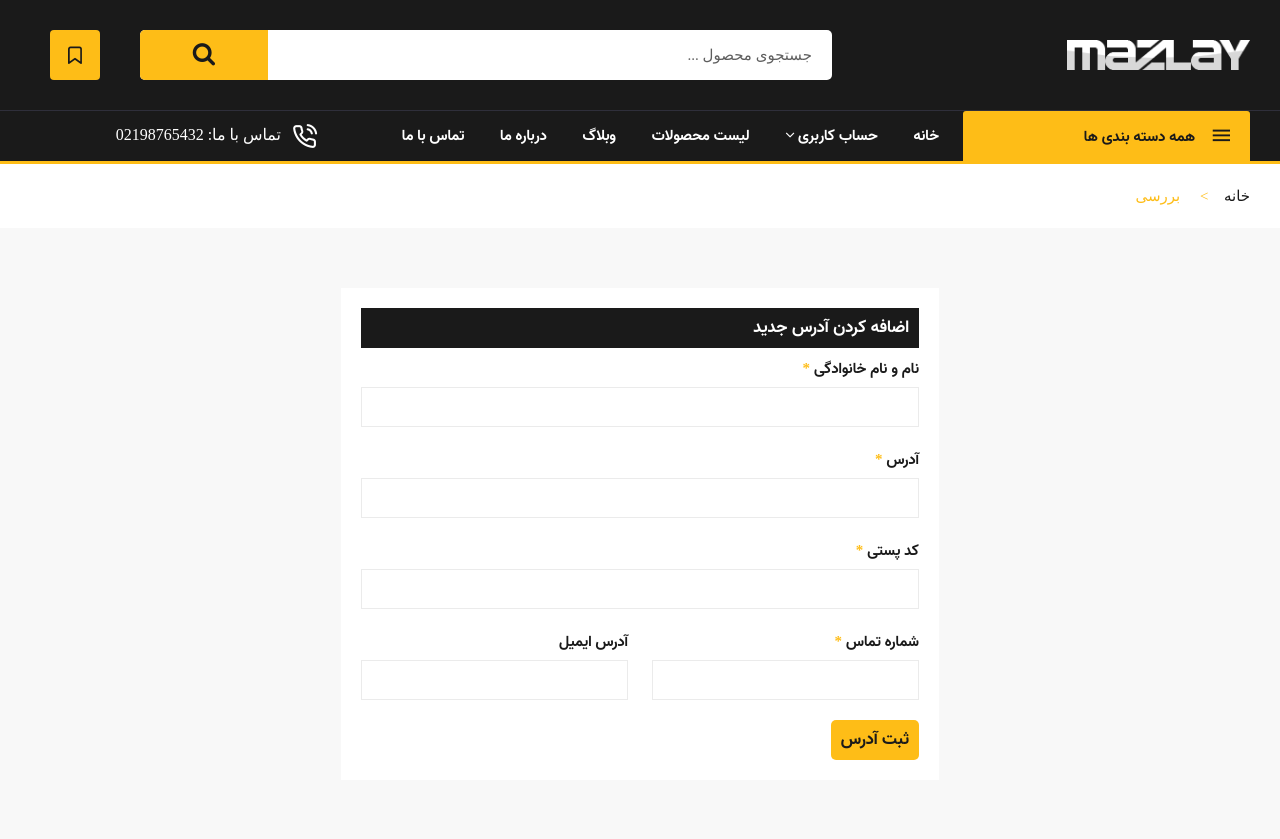
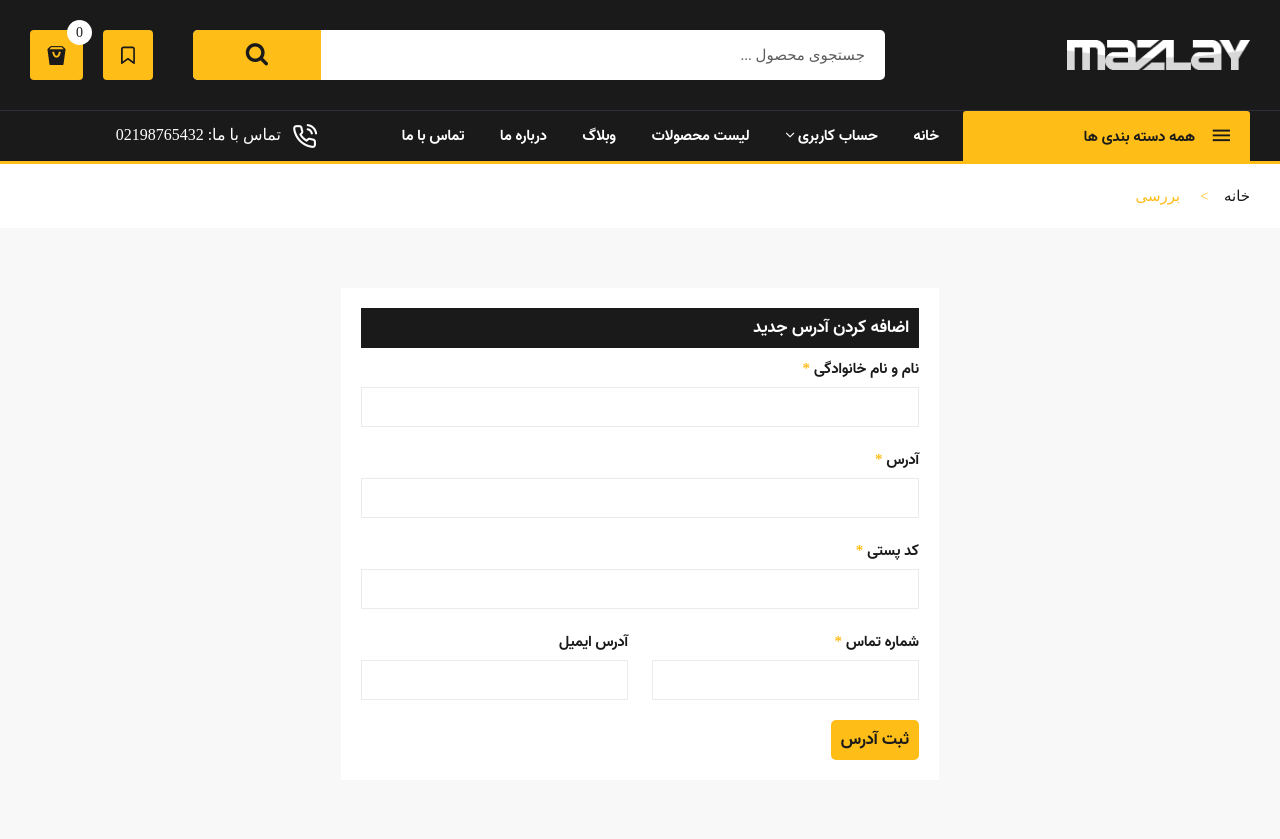
Before and after one commit to Danial-Azarpanah/Keyvanabzar, a Django app: page /add-address/ in a window 1280 px wide. Shown: the top 839 px of the page. Run offline with Django 4.2, Linux system fonts and the light colour scheme; data that the repository does not hold is empty; some libraries are stand-ins or nearby versions; some web fonts are replaced.

Commit message:
Returned: Show cart button even if it's empty

```diff
--- a/templates/base.html
+++ b/templates/base.html
@@ -145,18 +145,14 @@
                                 </div>
 
                                 <div class="mini_cart_wrapper">
-                                    {% if cart.len %}
-                                        <a href="javascript:void(0)">
-                                            <i class="icon-shopping-bag2"></i>
+                                    <a href="javascript:void(0)">
+                                        <i class="icon-shopping-bag2"></i>
+                                        {% if cart.get_total != "0 تومان " %}
                                             <span class="cart_price">{{ cart.get_total }}<i
                                                     class="ion-ios-arrow-down"></i></span>
-
-
-                                            <span class="cart_count">{{ cart.len }}</span>
-
-
-                                        </a>
-                                    {% endif %}
+                                        {% endif %}
+                                        <span class="cart_count">{{ cart.len }}</span>
+                                    </a>
                                     <!--mini cart-->
                                     <div class="mini_cart">
                                         <div class="mini_cart_inner">
@@ -233,8 +229,10 @@
                                 <ul>
                                     {% for category in categories %}
                                         {% if not category.parent %}
-                                            <li class="menu_item_children"><a href="{% url "product:product-list" %}?category={{ category.slug }}">{{ category.title }} <i
-                                                    class="fa fa-angle-left"></i></a>
+                                            <li class="menu_item_children"><a
+                                                    href="{% url "product:product-list" %}?category={{ category.slug }}">{{ category.title }}
+                                                <i
+                                                        class="fa fa-angle-left"></i></a>
                                                 <ul class="categories_mega_menu rounded-3">
                                                     {% for child in category.children.all %}
                                                         <div class="mb-1">
```
